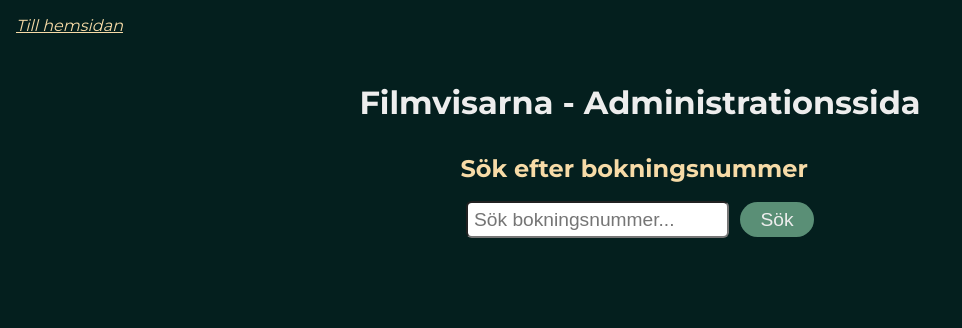
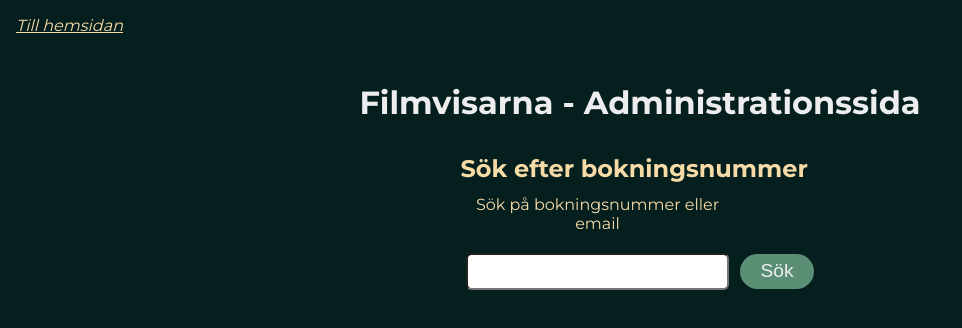
Before and after one commit to j-carlander/Filmvisarna, a React (Vite) app: page /admin in a window 1280 px wide. Shown: the top 328 px of the page, without its empty margins (0-962 px from the left). Built offline with nearby package versions, Linux system fonts and the light colour scheme; sample sign-in values are in the browser's storage.

Commit message:
changed placeholder text to label

```diff
--- a/src/pages/AdminPage/AdminPage.jsx
+++ b/src/pages/AdminPage/AdminPage.jsx
@@ -48,10 +48,13 @@ export function AdminPage() {
         <form className="admin-page-search-form" onSubmit={searchBooking}>
           <h2 className="admin-page-search-title">Sök efter bokningsnummer</h2>
           <div className="admin-page-relative-input">
+            <label className="search-label" htmlFor="searchQuery">
+              Sök på bokningsnummer eller email
+            </label>
             <input
               className="admin-page-search-input"
+              id="searchQuery"
               type="text"
-              placeholder="Sök bokningsnummer..."
               value={inputValue}
               onChange={(e) =>
                 setInputValue(e.target.value.toLocaleUpperCase())
--- a/src/pages/AdminPage/_AdminPage.scss
+++ b/src/pages/AdminPage/_AdminPage.scss
@@ -27,6 +27,7 @@
   font-size: 1.2rem;
   padding: 0.3em;
   margin: 0.3em;
+  margin-top: 3em;
 }
 
 .admin-page-search-input {
@@ -49,6 +50,10 @@
   position: relative;
   width: fit-content;
   display: inline;
+  .search-label {
+    position: absolute;
+    text-align: center;
+  }
 }
 
 .admin-page-reset-btn {
--- a/src/stylesheet/main.css
+++ b/src/stylesheet/main.css
@@ -1534,6 +1534,7 @@ button {
   font-size: 1.2rem;
   padding: 0.3em;
   margin: 0.3em;
+  margin-top: 3em;
 }
 
 .admin-page-search-input {
@@ -1557,6 +1558,10 @@ button {
   width: -moz-fit-content;
   width: fit-content;
   display: inline;
+}
+.admin-page-relative-input .search-label {
+  position: absolute;
+  text-align: center;
 }
 
 .admin-page-reset-btn {
```
Also changed, not shown: 1 other file (tests, documents, lock files or other folders).
